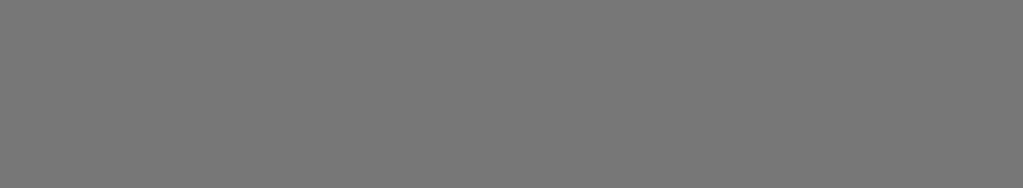
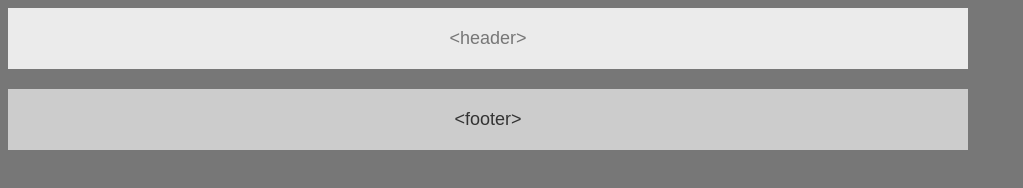
Before and after one commit to levi501lee/HW-Wireframe, a plain HTML site: page index.html in a window 1280 px wide. Shown: the whole page, without its empty margins (0-1023 px from the left). Drawn offline with Linux system fonts and the light colour scheme; files that its build step writes are made by us from their sources.

Commit message:
connected css

```diff
--- a/index.html
+++ b/index.html
@@ -3,15 +3,25 @@
 <html lang="en"></html>
 
 <head>
-    <meta charset="utf-8">
-
+    <meta charset="UTF-8">
     <title>HW-Wireframe</title>
-    <link rel="stylesheet" href="css/style.css">
+    <link rel="stylesheet" type="text/css" href="style.css">
 
 </head>
 
 <body>
+<header>
+    &lt;header&gt;
 
+</header>
+
+<nav>
+
+</nav>
+
+<footer>
+        &lt;footer&gt;
+      </footer>
 
 
 </body>
--- a/style.css
+++ b/style.css
@@ -1,3 +1,8 @@
+* {
+    box-sizing: border-box;
+    text-align: center;
+  }
+
 body {
     font-family: Arial, Helvetica Neue, Helvetica, sans-serif;
     color: #777;
@@ -5,8 +10,12 @@ body {
     width: 960px;
     font-size: 18px;
 }
-Header, Nav, Section, Aside, Footer {
+header, Nav, Section, Aside, Footer {
     background: #ebebeb;
+}
+header {
+    padding: 20px;
+    margin-bottom: 20px;
 }
 
 Article {
@@ -21,3 +30,11 @@ section {
     width: 495px;
 
 }
+footer {
+    clear: both;
+  padding: 20px;
+  margin-bottom: 20px;
+  color: #333;
+  background: #ccc;
+  clear: both
+}
```
